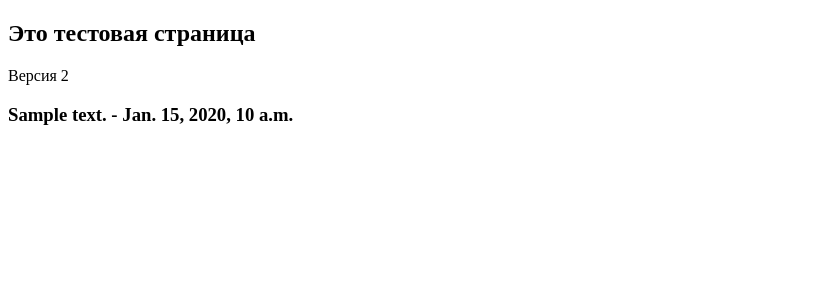
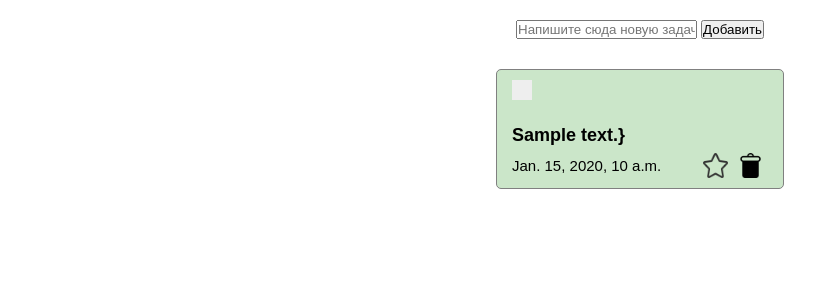
Before and after one commit to Anarhan/todo-, a Django app: template main/templates/test.html in a window 1280 px wide. Shown: the top 300 px of the page, without its empty margins (0-838 px from the left). Run offline with Django 3.2, Linux system fonts and the light colour scheme; the template is opened without the code that fills it: most values are stand-ins (such as "Sample title", 1, 10 or a date in 2020).

Commit message:
added indeex.html and inddex.html and indexx.html

```diff
--- a/main/templates/test.html
+++ b/main/templates/test.html
@@ -1,16 +1,45 @@
+{% load static %}
 <!DOCTYPE html>
 <html lang="en">
 <head>
     <meta charset="UTF-8">
     <meta name="viewport" content="width=device-width, initial-scale=1.0">
     <title>Document</title>
+    <link rel="stylesheet" href="{% static 'styles/index.css' %}" />
+    <link rel="stylesheet" href="{% static 'styles/checkbox.css' %}" />
+
 </head>
 <body>
-    <h2>Это тестовая страница</h2>
-    <div>Версия 2</div>
-    {% for todo in todo_list %}
-       <h3> {{ todo.text }} - {{todo.created_at}}</h3>
+    <section>
 
-    {% endfor %}
+        <div class="create_container">
+                <input
+                 class="Create_input"
+                 type="text"
+                 placeholder="Напишите сюда новую задачу"
+                />
+                <button class="creat_button">Добавить</button>
+     </div>
+        {% for todo in todo_list %}
+        <div class="todo_container">
+            <div class="todo_item">
+                <div class="todo_item_header">
+                    <label class="checkbox_container">
+                        <input type="checkbox">
+                        <span class="checkmark"></span>
+                    </label>
+                    <h4>{{ todo.text }}}</h4>
+                </div>
+                <div class="todo_item_footer">
+                    <p>{{ todo.creadet_at }}</p>
+                    <div class="action_buttons">
+                        <img src="./icons/unmarked.png" alt="">
+                        <img src="./icons/delete.png" alt="">
+                    </div>
+                </div>
+            </div>
+        {% endfor %}
+        </div>
+    </section>
 </body>
 </html>
```
